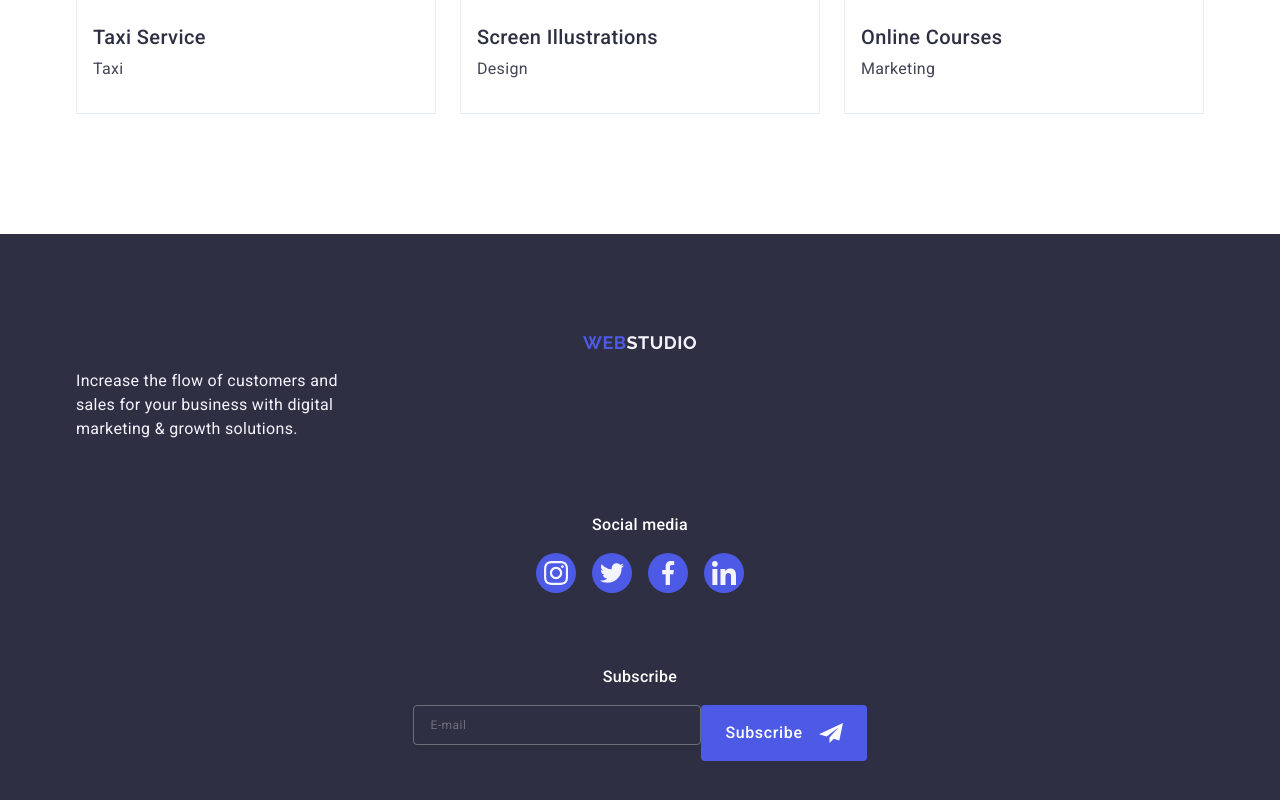
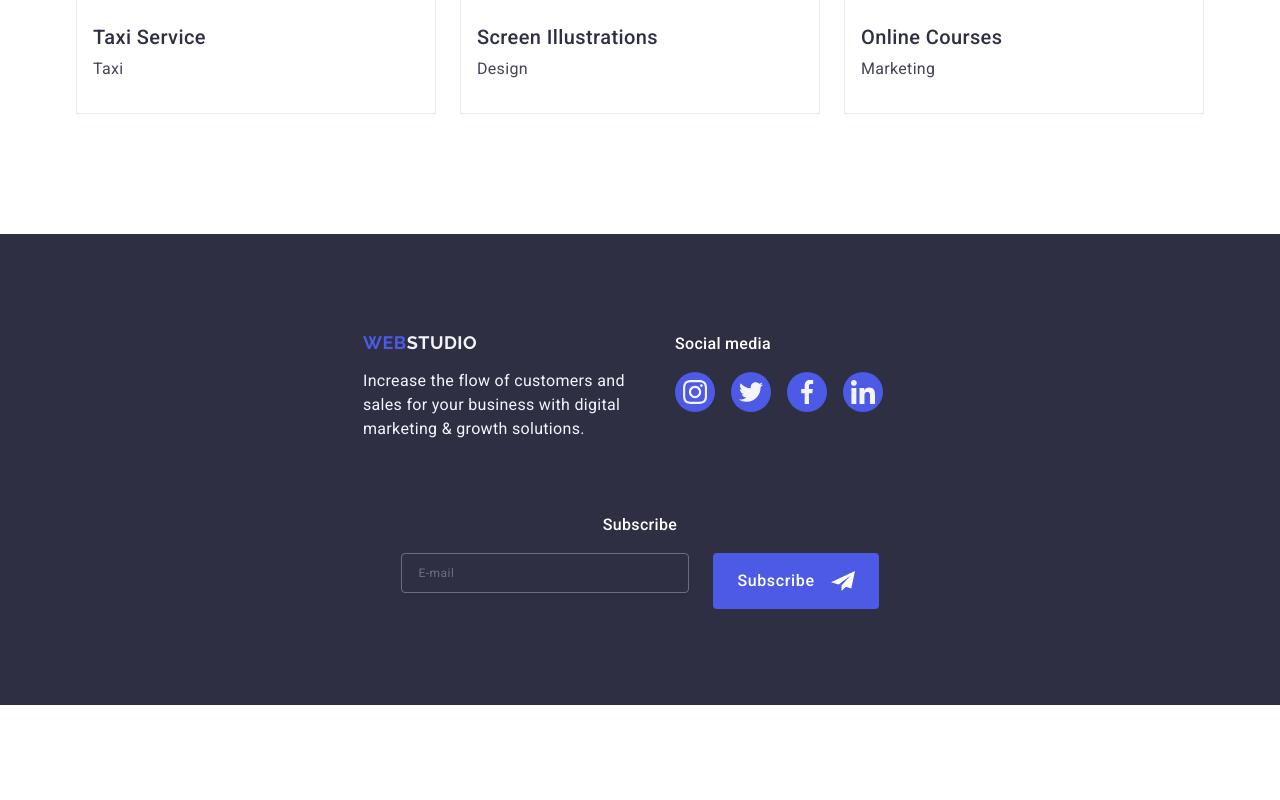
Before and after one commit to Belemonn/goit-markup-hw-06, a plain HTML site: page index.html in a window 1280 px wide. Shown: the part 2983-3783 px from the top of the page. After the commit the page ends 3688 px from the top, so only its background shows below. Drawn offline with nearby package versions, Linux system fonts and the light colour scheme.

Commit message:
adaptive

```diff
--- a/css/style.css
+++ b/css/style.css
@@ -442,9 +442,11 @@ a {
   text-transform: uppercase;
   color: #4d5ae5;
   /* display: inline-block; */
+  /* text-align: center; */
   display: flex;
   align-items: center;
   justify-content: center;
+  text-align: center;
   text-align: center;
   margin-bottom: 16px;
 }
@@ -973,6 +975,45 @@ a {
   .team-item:not(:last-child) {
     margin-bottom: 0;
   }
+
+  /*------------------------------------------------- Футер ----------------------------------------------*/
+  .page-footer .container {
+    max-width: 584px;
+  }
+
+  .page-footer {
+    display: flex;
+  }
+
+  .footer-tab-container {
+    display: flex;
+    column-gap: 24px;
+  }
+
+  .logo-footer {
+    margin-right: auto;
+  }
+
+  .footer-social-text {
+    text-align: left;
+  }
+
+  .modal-container {
+    /* display: flex;
+    flex-direction: column;
+    align-items: flex-start; */
+  }
+
+  .footer-form {
+    display: flex;
+    justify-content: center;
+  }
+
+  .sub-btn {
+    display: flex;
+    margin-left: 24px;
+    align-items: center;
+    justify-content: center;
   }
 
   /* ================== Адаптив DESKTOP =============== */
@@ -1116,3 +1157,4 @@ a {
       margin-bottom: 0;
     }
   }
+}
--- a/index.html
+++ b/index.html
@@ -566,6 +566,7 @@
     </main>
     <footer class="page-footer">
       <div class="container footer-container">
+        <div class="footer-tab-container">
           <div class="footer-text-wrapp">
             <a href="" class="logo-web"
               >Web<span class="logo-footer">Studio</span>
@@ -607,6 +608,7 @@
                 </a>
               </li>
             </ul>
+          </div>
         </div>
         <div class="modal-container">
           <p class="footer-form-text">Subscribe</p>
```
Lines whose indentation alone changed are shown as unchanged.
